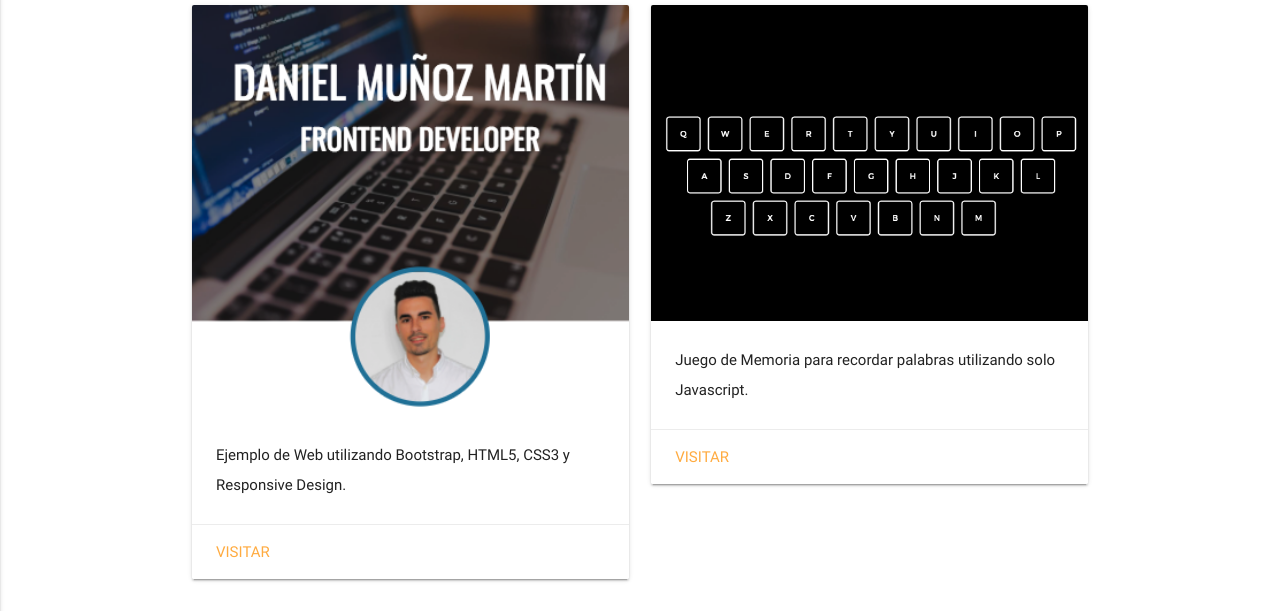
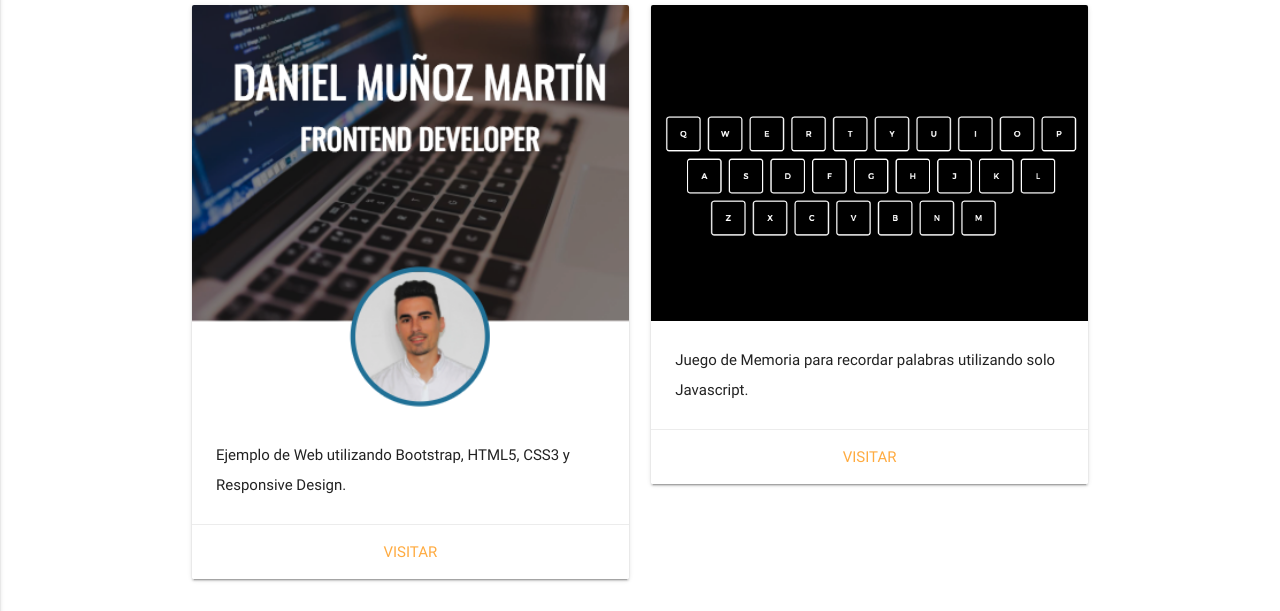
Before and after one commit to danimm/danimm.github.io, a plain HTML site: page Portafolio.html in a window 1280 px wide. Shown: the part 173-784 px from the top of the page. Drawn offline with nearby package versions, Linux system fonts and the light colour scheme.

Commit message:
centrando enlaces en portafolio

```diff
--- a/css/style.css
+++ b/css/style.css
@@ -174,3 +174,9 @@ footer.page-footer {
 .contenido p:last-child{
   margin-bottom: 20px;
 }
+.card-action{
+  text-align: center;
+}
+.card .card-action a:not(.btn):not(.btn-large):not(.btn-large):not(.btn-floating){
+  margin-right: 0;
+}
```
